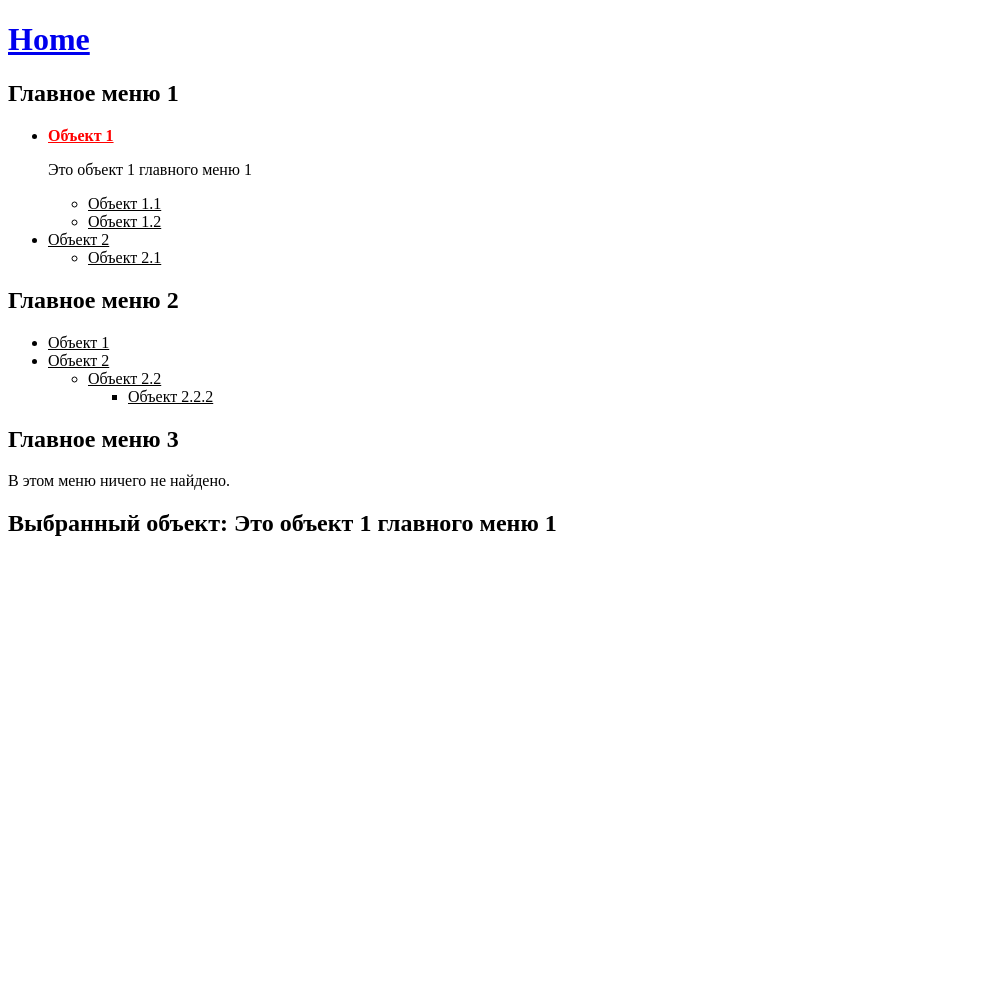
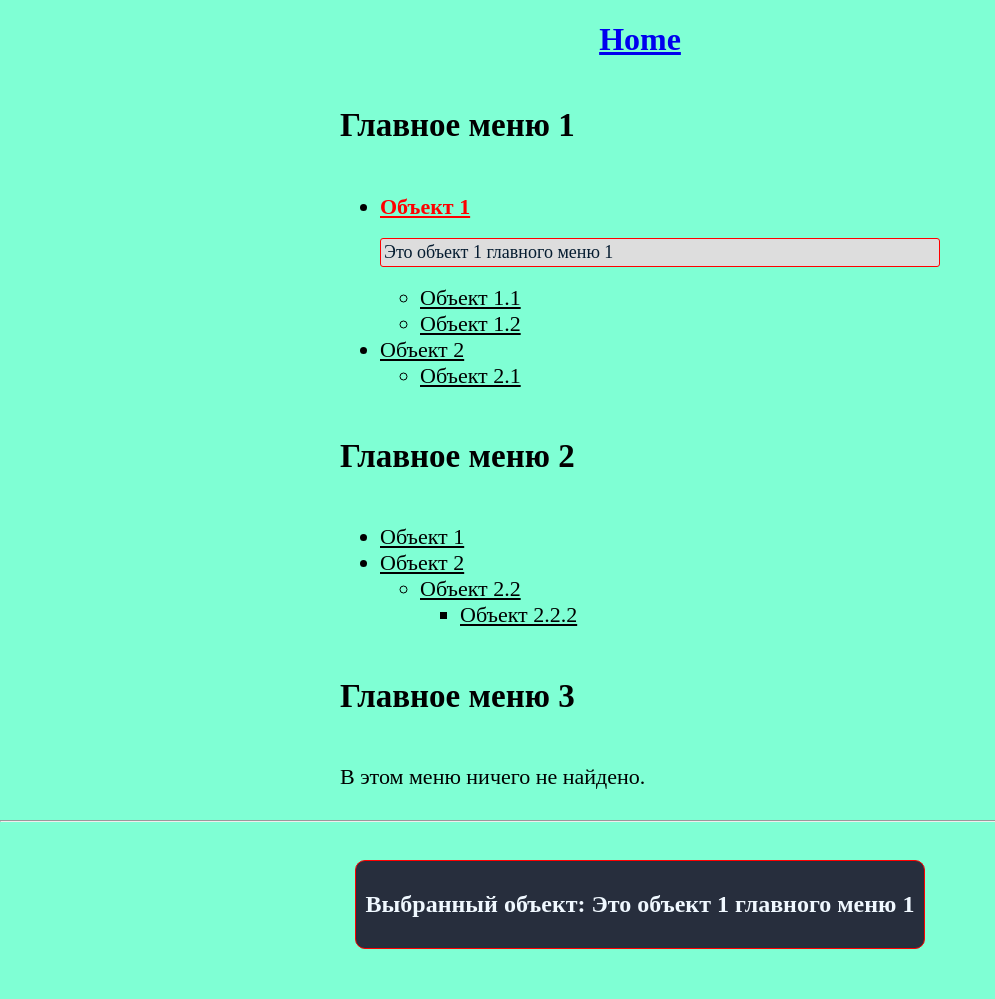
Before and after one commit to Gennadii87/app_project_01, a Django app: a page that uses templates/menu/menu_template.html in a window 1280 px wide. Shown: the whole page, without its empty margins (0-995 px from the left). Before the commit the page ends 536 px from the top, so only its background shows below. Run offline with Django 4.2, Linux system fonts and the light colour scheme; data comes from the database, SQL or seed files in the repository.

Commit message:
update project

```diff
--- a/static/css/style.css
+++ b/static/css/style.css
@@ -1,9 +1,34 @@
-.menu-container ul {
+html {
+    margin: 0;
+    padding: 0;
+}
+body {
+    margin: 0;
+    padding: 0;
+}
+.menu {
+    display: flex;
+    flex-direction: column;
+    align-items: center;
+    background-color: aquamarine;
+
+}
+.menu-container {
+    display: flex;
+    width: 600px;
+    flex-direction: column;
+    font-size: 22px;
+}
 
 
-}
 
-.menu-container li {
+.menu-container li.active > p {
+    font-size: 18px;
+    border: 1px, solid, red;
+    background-color: rgb(221, 221, 221);
+    border-radius: 3px;
+    padding: 3px;
+    color: rgb(6, 29, 49);
 }
 
 .menu-container li.active > a {
@@ -14,8 +39,26 @@
 
 .menu-container a {
     color: black;
+    text-align: center;
 }
 
 .menu-container li.active > a:hover {
     color: darkred;
 }
+
+.selected-item-info {
+    display: flex;
+    width: fit-content;
+    text-align: center;
+    color: aliceblue;
+    border: 1px, solid, red;
+    border-radius: 10px;
+    background-color: rgb(39, 46, 61);
+    padding: 10px;
+    margin: 30px 0 50px 0;
+}
+
+hr {
+    width: 100%;
+    color: black;
+}
--- a/templates/menu/menu_template.html
+++ b/templates/menu/menu_template.html
@@ -16,8 +16,10 @@
     </div>
 {% endfor %}
 
-<div class="selected-item-info">
-    {% if selected_item %}
+
+{% if selected_item %}
+<hr/>
+    <div class="selected-item-info">
         <h2>Выбранный объект: {{ selected_item.title }}</h2>
-    {% endif %}
-</div>
+    </div>
+{% endif %}
```
